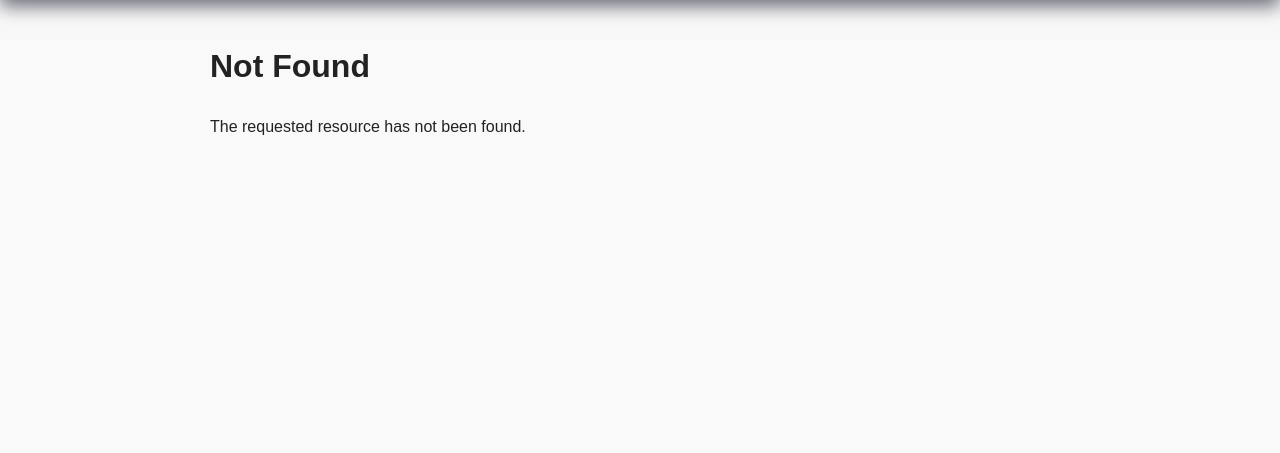
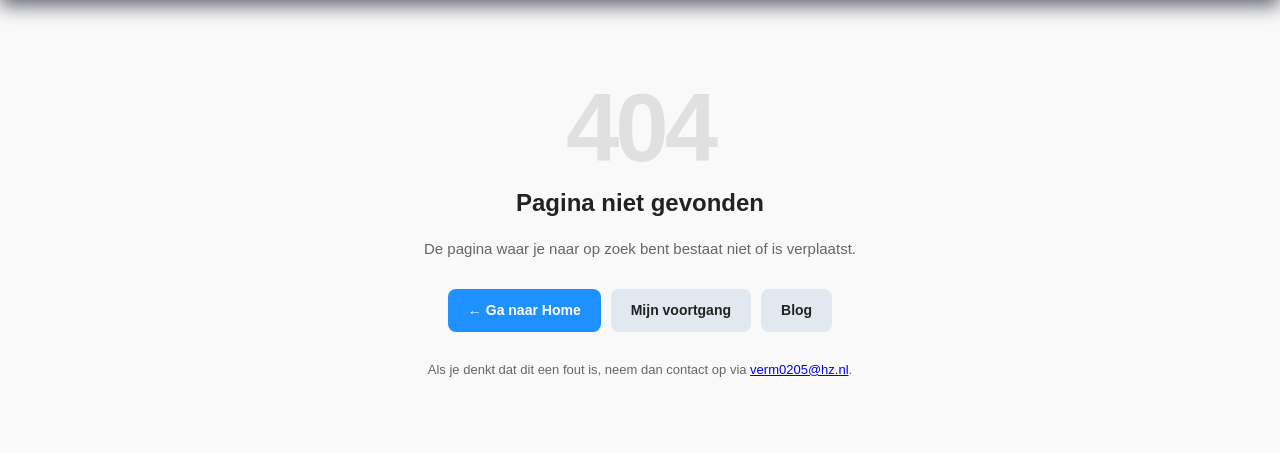
Before and after one commit to verm0205/Joey-Maestro, a PHP site: template app/views/404.html.twig in a window 1280 px wide. Shown: the part 68-521 px from the top of the page. Run offline with PHP 8.4, Linux system fonts and the light colour scheme; the template is opened without the code that fills it, so the values that code supplies are empty; some libraries are stand-ins or nearby versions.

Commit message:
changes to the system messages

```diff
--- a/app/views/404.html.twig
+++ b/app/views/404.html.twig
@@ -1,8 +1,19 @@
 {% extends "partials/base.html.twig" %}
 
-{% set pageTitle = "Not Found" %}
+{% set pageTitle = "404 Niet gevonden" %}
 
 {% block content %}
-    <h1>Not Found</h1>
-    <p>The requested resource has not been found.</p>
+    <div class="error-page">
+        <div class="error-code">404</div>
+        <h1>Pagina niet gevonden</h1>
+        <p class="error-desc">De pagina waar je naar op zoek bent bestaat niet of is verplaatst.</p>
+
+        <ul class="error-actions">
+            <li><a href="/" class="btn btn-primary">← Ga naar Home</a></li>
+            <li><a href="/dashboard" class="btn btn-secondary">Mijn voortgang</a></li>
+            <li><a href="/blog" class="btn btn-secondary">Blog</a></li>
+        </ul>
+
+        <p class="error-help">Als je denkt dat dit een fout is, neem dan contact op via <a href="mailto:verm0205@hz.nl">verm0205@hz.nl</a>.</p>
+    </div>
 {% endblock %}
--- a/public/css/stylesheet.css
+++ b/public/css/stylesheet.css
@@ -357,3 +357,47 @@ th {
     margin-top: 2px;
     font-weight: 500;
 }
+
+/* ─── Error Pages (404 / 500) ─── */
+.error-page {
+    text-align: center;
+    padding: 60px 20px;
+    max-width: 520px;
+    margin: 0 auto;
+}
+
+.error-code {
+    font-size: 96px;
+    font-weight: 800;
+    line-height: 1;
+    color: #e0e0e0;
+    margin-bottom: 8px;
+    letter-spacing: -4px;
+}
+
+.error-page h1 {
+    font-size: 24px;
+    margin: 0 0 8px;
+    color: var(--text);
+}
+
+.error-desc {
+    font-size: 15px;
+    color: var(--muted);
+    margin-bottom: 28px;
+}
+
+.error-actions {
+    list-style: none;
+    display: flex;
+    gap: 10px;
+    justify-content: center;
+    flex-wrap: wrap;
+    padding: 0;
+    margin-bottom: 28px;
+}
+
+.error-help {
+    font-size: 13px;
+    color: var(--muted);
+}
```
Also changed, not shown: app/views/500.html.twig (+13 -3 lines).
